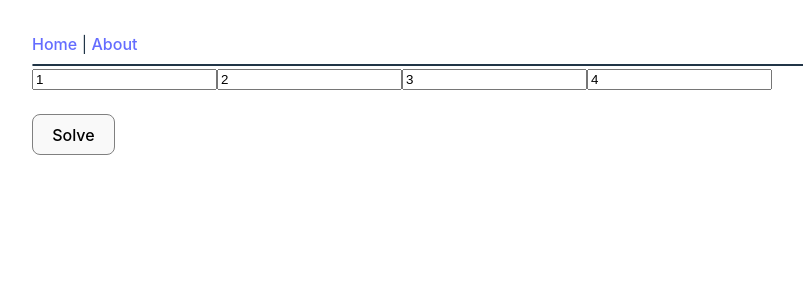
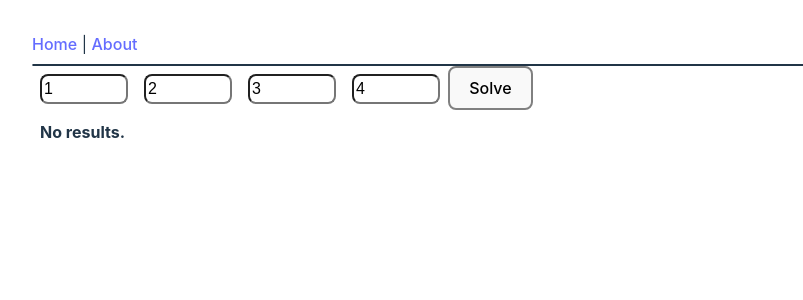
Before and after one commit to knlao/knlao.github.io, a Vue app: page /solve24 in a window 1280 px wide. Shown: the top 300 px of the page, without its empty margins (0-803 px from the left). Built offline with nearby package versions, Linux system fonts and the light colour scheme.

Commit message:
Update Solve24.vue

```diff
--- a/src/components/pages/Solve24.vue
+++ b/src/components/pages/Solve24.vue
@@ -6,28 +6,48 @@ const b = ref(2);
 const c = ref(3);
 const d = ref(4);
 
-const result = ref();
+const result = ref([]);
 
 </script>
 
 <template>
-    <input v-model.number="a" />
-    <input v-model.number="b" />
-    <input v-model.number="c" />
-    <input v-model.number="d" />
-    <br><br>
+    <input type="number" v-model.number="a" />
+    <input type="number" v-model.number="b" />
+    <input type="number" v-model.number="c" />
+    <input type="number" v-model.number="d" />
     <button @click="() => {
         console.log([a, b, c, d]);
         result = solve24([a, b, c, d], 24);
     }">Solve</button>
     <br>
-    <li v-for="item in result">
-        {{ item }}
-    </li>
+    <div v-if="result.length === 0">
+        <p>No results.</p>
+    </div>
+    <div v-else>
+        <p>{{ result.length }} results.</p>
+        <li v-for="item in result">
+            {{ item }}
+        </li>
+    </div>
 </template>
 
 <style scoped>
+input {
+    height: 1.5rem;
+    width: 5rem;
+    margin: 0.5rem;
+    font-size: 1em;
+    text-align: justify;
+    border-radius: 0.5rem;
+}
+
 li {
-  list-style-type: none;
+  list-style: none;
+  margin: 0.5rem;
+}
+
+p {
+  margin: 0.5rem;
+  font-weight: bold;
 }
 </style>
--- a/src/style.css
+++ b/src/style.css
@@ -42,7 +42,7 @@ h1 {
 
 button {
   border-radius: 8px;
-  border: 1px solid gray;
+  border: 2px solid gray;
   padding: 0.6em 1.2em;
   font-size: 1em;
   font-weight: 500;
@@ -54,14 +54,10 @@ button {
 button:hover {
   border-color: #646cff;
 }
-button:focus,
+/* button:focus,
 button:focus-visible {
   outline: 4px auto -webkit-focus-ring-color;
-}
-
-.card {
-  padding: 2em;
-}
+} */
 
 #app {
   max-width: 1280px;
```
Also changed, not shown: 5 other files (tests, documents, lock files or other folders).
